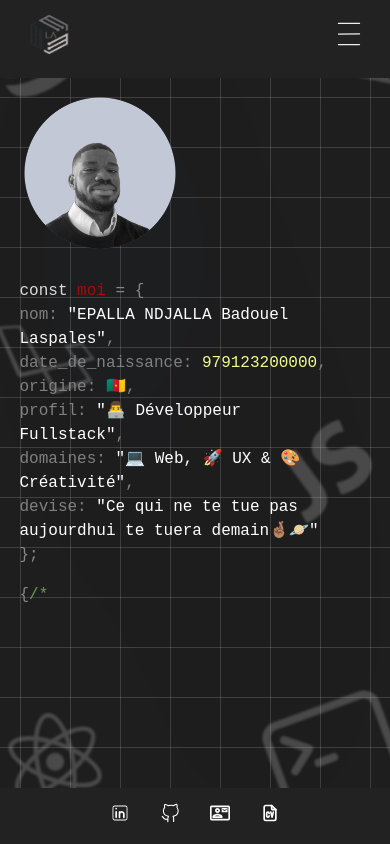
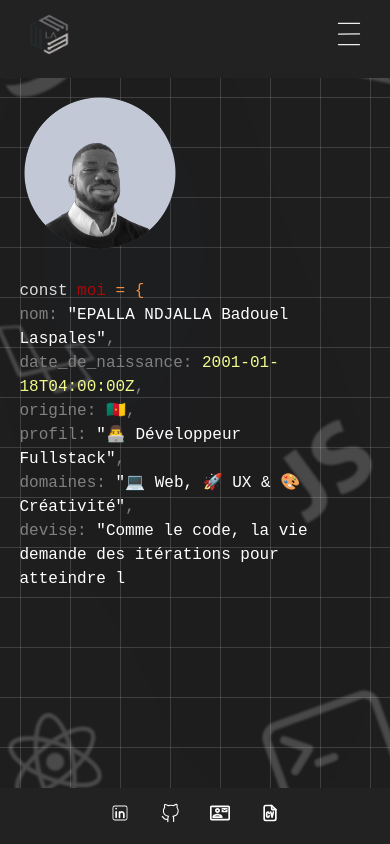
Before and after one commit to Laspales/Site_web, a React (Vite) app in the folder front/: page / in a window 390 px wide. Built offline with nearby package versions, Linux system fonts and the light colour scheme.

Commit message:
update homepage respo

```diff
--- a/front/src/App.jsx
+++ b/front/src/App.jsx
@@ -57,7 +57,7 @@ function App() {
   //accès page admin avec code clavier
   useEffect(() => {
     let buffer = "";
-    const secretCode = "grint";
+    const secretCode = "grint676";
 
     const handleKeyPress = (e) => {
       buffer += e.key.toLowerCase();
--- a/front/src/Components/Section-Style.css
+++ b/front/src/Components/Section-Style.css
@@ -87,6 +87,7 @@
         flex-direction: column;
         gap: 5px;
         font-size: clamp(1rem, 2.5vw, 2rem);
+        padding: 0 0 4rem 0 !important;
     }
 
     .profile-imagesection {
@@ -124,11 +125,11 @@
     }
 
     .bracket {
-        color: #888888;
+        color: #f08c42;
     }
 
     .cmmt {
-        color: #6a9955;
+        color: #98c379;
     }
 
     .number {
@@ -156,7 +157,7 @@
     }
 
     .hiderespo {
-        font-size: clamp(0.8rem, 1.8vw, 1.2rem); /* réduit encore plus */
+        font-size: clamp(0.8rem, 1.8vw, 1.2rem);
         gap: 3px;
         max-height: 80vh;
     }
--- a/front/src/Components/Section.jsx
+++ b/front/src/Components/Section.jsx
@@ -71,7 +71,7 @@ function Section() {
                             { content: '"EPALLA NDJALLA Badouel Laspales"', className: "string" },
 
                             { content: ",\n  date_de_naissance: ", className: "propriete" },
-                            { content: '979123200000', className: "number" },
+                            { content: '2001-01-18T04:00:00Z', className: "number" },
 
                             { content: ",\n  origine: ", className: "propriete" },
                             { content: '🇨🇲', className: "string" },
@@ -83,7 +83,7 @@ function Section() {
                             { content: '"💻 Web, 🚀 UX & 🎨 Créativité"', className: "string" },
 
                             { content: ",\n  devise: ", className: "propriete" },
-                            { content: '"Ce qui ne te tue pas aujourdhui te tuera demain🤞🏽🪐"', className: "string" },
+                            { content: '"Comme le code, la vie demande des itérations pour atteindre la perfection.🤞🏽🪐"', className: "string" },
 
                             { content: "\n};", className: "bracket" }
                         ]}
@@ -93,7 +93,7 @@ function Section() {
                         <TypewriterText
                             text={[
                                 { content: "{", className: "bracket" },
-                                { content: "/* Bon on peut y aller heun!!*/ ", className: "cmmt" },
+                                { content: "/* 🐛 Aucun bug n’a été maltraité (pour l’instant) */ ", className: "cmmt" },
                                 { content: "}", className: "bracket" }
                             ]}
                             speed={50}
--- a/front/src/pages/Projets.jsx
+++ b/front/src/pages/Projets.jsx
@@ -59,7 +59,7 @@ const projects = [
             </>
         ),
         technologies: normalizeTechnologies([
-            "Laravel", "JavaScript", "PHP", "HTML", "CSS", "MySQL"
+            "Laravel", "JavaScript", "HTML", "CSS", "MySQL"
         ]),
         images: [
             "/images/images_projets/bubbletea/image6.png",
@@ -96,7 +96,7 @@ const projects = [
             </>
         ),
         technologies: normalizeTechnologies([
-            "HTML", "CSS", "Laravel", "PHP", "MySQL"
+            "HTML", "CSS", "Laravel", "MySQL"
         ]),
         images: [
             "images/images_projets/portfolio/pf0.PNG",
--- a/front/src/pages/pages-css/Contact-Style.css
+++ b/front/src/pages/pages-css/Contact-Style.css
@@ -114,7 +114,7 @@ textarea:focus {
     left: -5%;
     width: 100%;
     max-width: 100%;
-    padding: 5rem 1.5rem 5rem 1.5rem;
+    padding: 4rem 1.5rem 6rem 1.5rem;
     display: flex;
     flex-direction: column;
     align-items: center;
```
